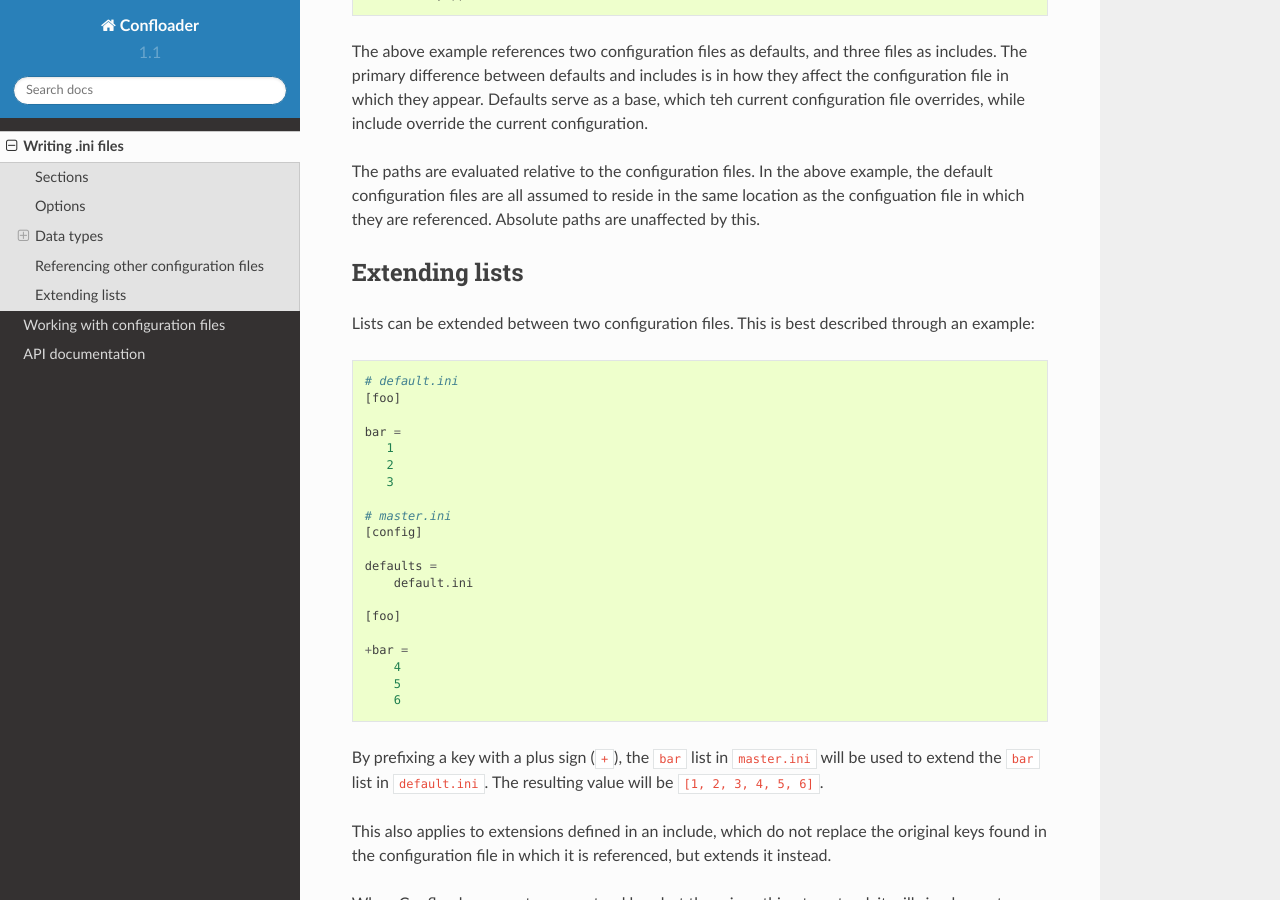
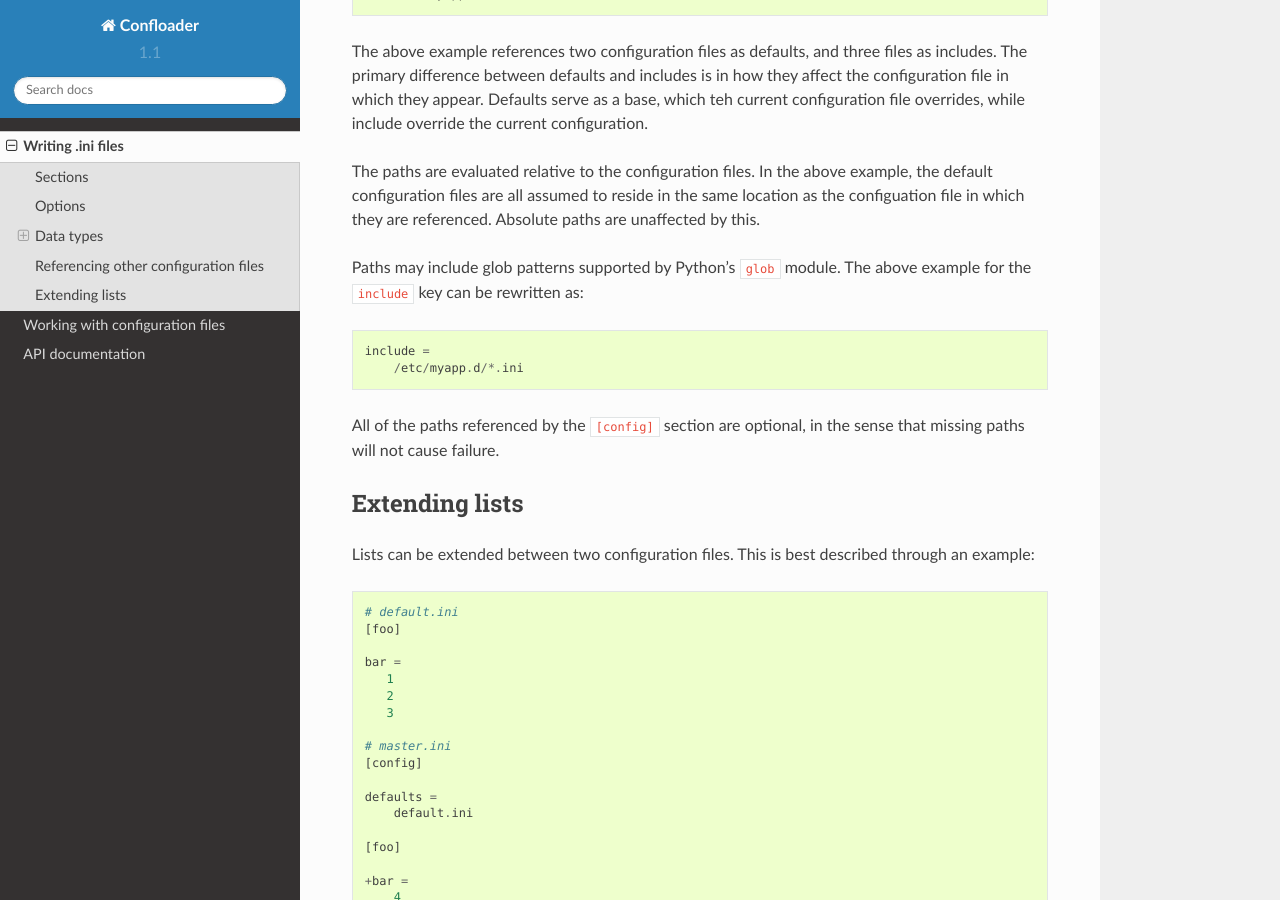
Before and after one commit to Othernet-Project/confloader, a Sphinx documentation site: the page built from docs/source/writing_ini.rst, in a window 1280 px wide and 900 px high, scrolled down 2805 px. Built offline with Sphinx 7.4.7 and the Read the Docs theme 2.0.0, drawn with Linux system fonts in a browser that asks for light colours.

Commit message:
Update documentation for include and default
Signed-off-by: Branko Vukelic <branko@outernet.is>

```diff
--- a/docs/source/writing_ini.rst
+++ b/docs/source/writing_ini.rst
@@ -137,6 +137,15 @@ example, the default configuration files are all assumed to reside in the same
 location as the configuation file in which they are referenced. Absolute paths
 are unaffected by this.
 
+Paths may include glob patterns supported by Python's ``glob`` module. The
+above example for the ``include`` key can be rewritten as::
+
+    include =
+        /etc/myapp.d/*.ini
+
+All of the paths referenced by the ``[config]`` section are optional, in the
+sense that missing paths will not cause failure.
+
 Extending lists
 ---------------
 
```
